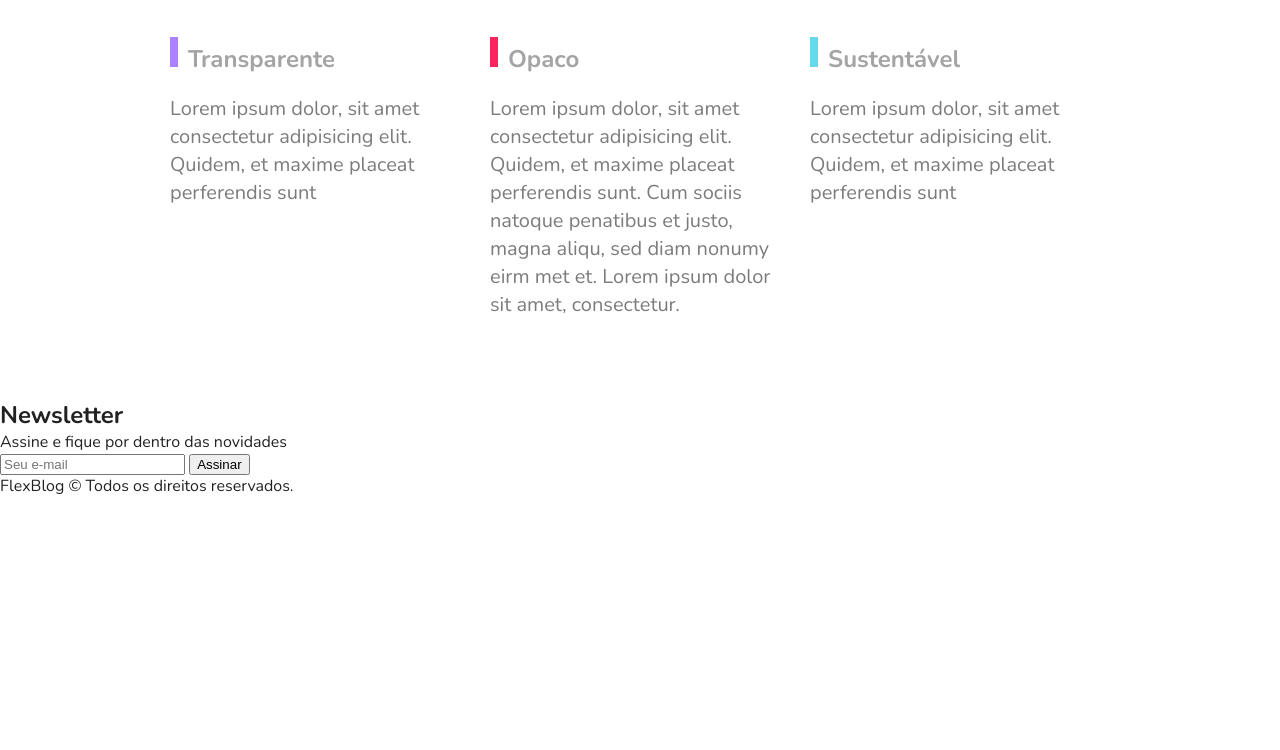
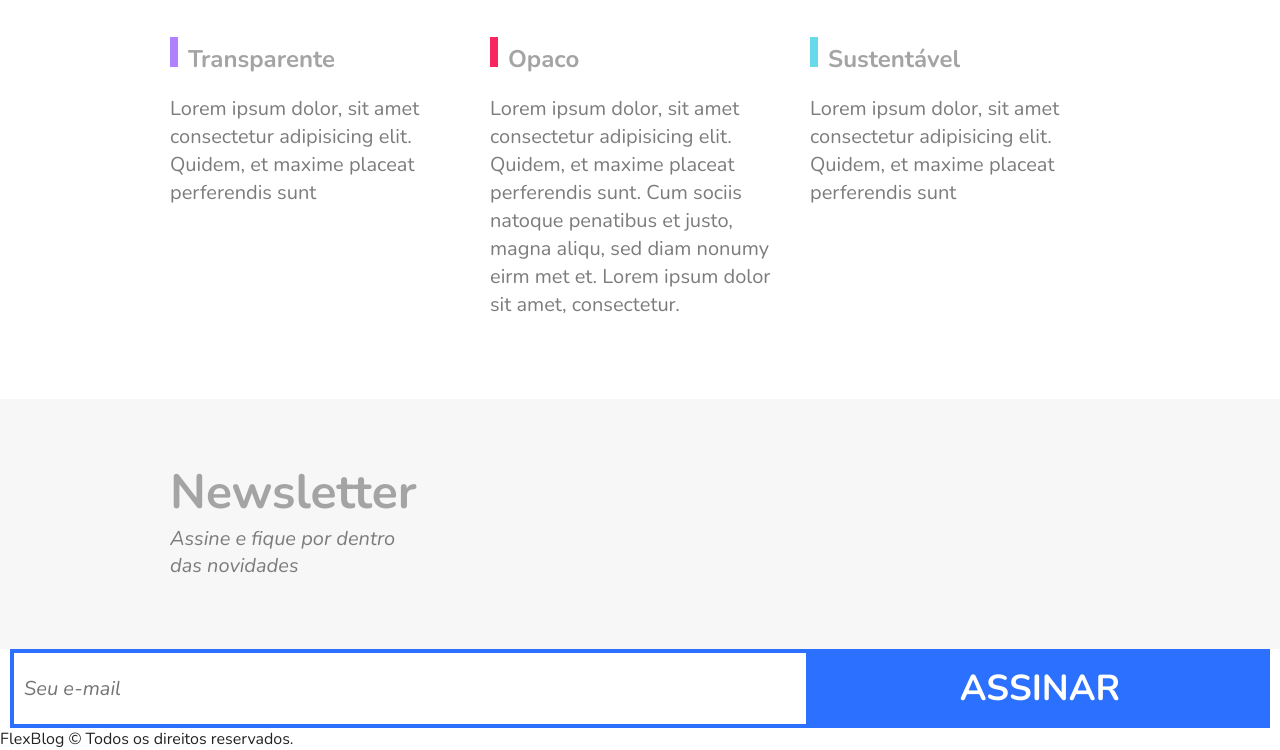
Before and after one commit to angelicaalbuquerque/flexblog_origamid, a plain HTML site: page index.html in a window 1280 px wide. Shown: the part 2953-3703 px from the top of the page. Before the commit the page ends 3450 px from the top, so only its background shows below. Drawn offline with nearby package versions, Linux system fonts and the light colour scheme.

Commit message:
CSS - newsletter

```diff
--- a/style.css
+++ b/style.css
@@ -334,9 +334,66 @@ img {
 /* NEWSLETTER */
 
 .newsletter {
+  background: #f7f7f7;
+  padding: 60px calc((100% - 960px) / 2);
+
+  display: flex;
+  flex-wrap: wrap;
 }
 
 .newsletter-info {
+  flex: 1 1 240px;
+  margin: 0 10px;
+}
+
+.newsletter-info h1 {
+  font-size: 3em;
+  color: #a4a4a4;
+}
+
+.newsletter-info p {
+  font-size: 1.25em;
+  font-style: italic;
+  max-width: 230px;
+  color: #7c7c7c;
+  margin-bottom: 10px;
+}
+
+.newsletter-form {
+  flex: 2 1 260px;
+  margin: 0 10px;
+
+  display: flex;
+  flex-wrap: wrap;
+  align-self: center;
+}
+
+.newsletter-form input {
+  flex: 3 1 200px;
+  font-size: 1.25em;
+  color: #7c7c7c;
+  font-style: italic;
+  font-family: "Nunito", Helvetica, Arial, sans-serif;
+  border: 4px solid #2c70ff;
+  background: transparent;
+  padding: 10px;
+  margin: 0px;
+  border-radius: 0px;
+  padding: 15px 10px;
+}
+
+.newsletter-form button {
+  flex: 1 1 260px;
+  font-family: "Nunito", Helvetica, Arial, sans-serif;
+  font-size: 2.25em;
+  font-weight: bold;
+  text-transform: uppercase;
+  border: 0px;
+  background: #2c70ff;
+  color: white;
+  margin: 0;
+  cursor: pointer;
+  padding: 15px 10px;
 }
 
 /* FOOTER */
```
